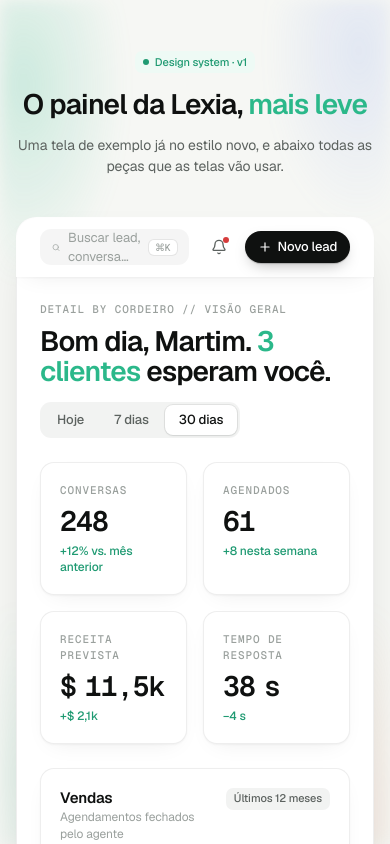
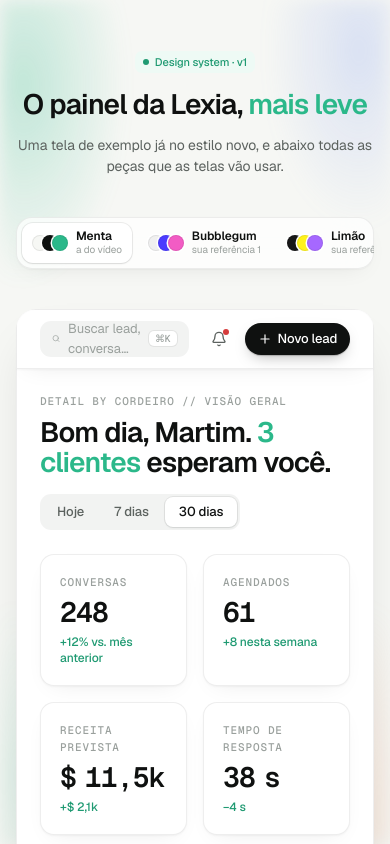
Before and after one commit to ArthurPimenta02/lexia-crm, a Next.js app: page /design in a window 390 px wide. Shown: the top 844 px of the page. Built offline with nearby package versions, Linux system fonts and the light colour scheme.

Commit message:
Design system: 8 paletas trocáveis na vitrine (/design#nome), todas as cores passam por tokens
Co-Authored-By: Claude Opus 5.5 <noreply@anthropic.com>

```diff
--- a/app/components/ds.tsx
+++ b/app/components/ds.tsx
@@ -245,7 +245,7 @@ export function Metrica({
       {variacao ? (
         <span
           className="text-xs font-medium"
-          style={{ color: variacao.positiva ? "var(--ds-verde-forte)" : "var(--ds-perigo)" }}
+          style={{ color: variacao.positiva ? "var(--ds-positivo)" : "var(--ds-perigo)" }}
         >
           {variacao.texto}
         </span>
--- a/app/design-system.css
+++ b/app/design-system.css
@@ -14,8 +14,8 @@
   --ds-fundo: #f6f7f4;
   --ds-superficie: #ffffff;
   --ds-superficie-2: #fafbf9;
-  --ds-linha: rgb(17 20 18 / 0.07);
-  --ds-linha-forte: rgb(17 20 18 / 0.12);
+  --ds-linha: rgb(var(--ds-tinta) / 0.07);
+  --ds-linha-forte: rgb(var(--ds-tinta) / 0.12);
 
   /* Texto */
   --ds-texto: #0f1110;
@@ -23,11 +23,20 @@
   --ds-texto-3: #9aa09d;
 
   /* Marca */
-  --ds-verde: #2bb88a;
-  --ds-verde-forte: #1f9a72;
-  --ds-verde-suave: #d6f2e7;
-  --ds-verde-fundo: #eefaf5;
-  --ds-preto: #0f1110;
+  --ds-acao: #2bb88a;
+  --ds-acao-forte: #1f9a72;
+  --ds-acao-suave: #d6f2e7;
+  --ds-acao-fundo: #eefaf5;
+  --ds-botao: #0f1110;
+  --ds-botao-texto: #ffffff;
+  --ds-acao-texto: #ffffff;
+  --ds-destaque: var(--ds-acao);
+  --ds-positivo: #1f9a72;
+  --ds-tinta: 17 20 18;
+  --ds-vidro: rgb(255 255 255 / 0.72);
+  --ds-mancha-1: #2bb88a;
+  --ds-mancha-2: #7896f0;
+  --ds-mancha-3: #f5aa82;
 
   /* Estados */
   --ds-alerta: #c2410c;
@@ -51,6 +60,7 @@
 
   background: var(--ds-fundo);
   color: var(--ds-texto);
+  transition: background-color 400ms var(--ds-curva), color 400ms var(--ds-curva);
   font-feature-settings: "cv11", "ss01";
   letter-spacing: -0.006em;
 }
@@ -62,12 +72,96 @@
   z-index: 0;
   pointer-events: none;
   background:
-    radial-gradient(38% 34% at 6% 10%, rgb(43 184 138 / 0.20), transparent 70%),
-    radial-gradient(34% 30% at 92% 6%, rgb(120 150 240 / 0.16), transparent 70%),
-    radial-gradient(40% 36% at 90% 96%, rgb(245 170 130 / 0.14), transparent 70%),
-    radial-gradient(30% 30% at 4% 92%, rgb(43 184 138 / 0.08), transparent 70%);
+    radial-gradient(38% 34% at 6% 10%, color-mix(in oklab, var(--ds-mancha-1) 26%, transparent), transparent 70%),
+    radial-gradient(34% 30% at 92% 6%, color-mix(in oklab, var(--ds-mancha-2) 22%, transparent), transparent 70%),
+    radial-gradient(40% 36% at 90% 96%, color-mix(in oklab, var(--ds-mancha-3) 20%, transparent), transparent 70%),
+    radial-gradient(30% 30% at 4% 92%, color-mix(in oklab, var(--ds-mancha-1) 10%, transparent), transparent 70%);
   filter: blur(8px);
 }
+
+
+/* ================================================================
+ * Paletas em avaliação. Cada uma só reescreve tokens; as peças não
+ * mudam. A escolhida vira o valor de origem do `.ds`.
+ * ================================================================ */
+
+/* 2. Bubblegum — referência 1 (violeta galáctico + rosa chiclete) */
+.ds[data-paleta="bubblegum"] {
+  --ds-fundo: #f0f0f0;
+  --ds-botao: #121218; --ds-botao-texto: #ffffff;
+  --ds-acao: #4b3bff; --ds-acao-forte: #3a2be0; --ds-acao-suave: #dcd8ff; --ds-acao-fundo: #efedff; --ds-acao-texto: #ffffff;
+  --ds-destaque: #f25cc4;
+  --ds-mancha-1: #ff6ad5; --ds-mancha-2: #4b3bff; --ds-mancha-3: #ff9be3;
+  --ds-tinta: 18 18 24; --ds-texto: #121218; --ds-texto-2: #5d5d6b;
+}
+
+/* 3. Limão — referência 2 (limão + preto carvão + lavanda elétrica) */
+.ds[data-paleta="limao"] {
+  --ds-fundo: #f4f3ec;
+  --ds-botao: #171717; --ds-botao-texto: #fff21a;
+  --ds-acao: #a668ff; --ds-acao-forte: #8a4beb; --ds-acao-suave: #e9dcff; --ds-acao-fundo: #f4edff; --ds-acao-texto: #ffffff;
+  --ds-destaque: #8a4beb;
+  --ds-mancha-1: #fff21a; --ds-mancha-2: #a668ff; --ds-mancha-3: #fff21a;
+  --ds-tinta: 23 23 23; --ds-texto: #171717; --ds-texto-2: #5f5e58;
+}
+
+/* 4. Barro — terracota + oliva sobre papel quente */
+.ds[data-paleta="barro"] {
+  --ds-fundo: #f3efe7; --ds-superficie: #fffdf9; --ds-superficie-2: #faf6f0;
+  --ds-botao: #2b2620; --ds-botao-texto: #ffffff;
+  --ds-acao: #c8532e; --ds-acao-forte: #a8411f; --ds-acao-suave: #f2d5c7; --ds-acao-fundo: #fbeee7; --ds-acao-texto: #ffffff;
+  --ds-destaque: #c8532e; --ds-positivo: #5f7a2e;
+  --ds-mancha-1: #c8532e; --ds-mancha-2: #8c9a55; --ds-mancha-3: #e8b86b;
+  --ds-tinta: 34 29 24; --ds-texto: #221d18; --ds-texto-2: #6b6258; --ds-texto-3: #a39a8f;
+  --ds-vidro: rgb(255 253 249 / 0.74);
+}
+
+/* 5. Cobalto — azul cobalto + coral */
+.ds[data-paleta="cobalto"] {
+  --ds-fundo: #f2f3f7;
+  --ds-botao: #0b1340; --ds-botao-texto: #ffffff;
+  --ds-acao: #2741ff; --ds-acao-forte: #1b30d6; --ds-acao-suave: #d6dcff; --ds-acao-fundo: #eef0ff; --ds-acao-texto: #ffffff;
+  --ds-destaque: #ff6b4a;
+  --ds-mancha-1: #2741ff; --ds-mancha-2: #ff6b4a; --ds-mancha-3: #9ab0ff;
+  --ds-tinta: 11 19 64; --ds-texto: #0b1340; --ds-texto-2: #5a6080;
+}
+
+/* 6. Ameixa — roxo ameixa + pêssego */
+.ds[data-paleta="ameixa"] {
+  --ds-fundo: #f7f1ec;
+  --ds-botao: #2e1640; --ds-botao-texto: #ffffff;
+  --ds-acao: #6b34a3; --ds-acao-forte: #532683; --ds-acao-suave: #e6d9f2; --ds-acao-fundo: #f4eef9; --ds-acao-texto: #ffffff;
+  --ds-destaque: #e8774a;
+  --ds-mancha-1: #ffb38a; --ds-mancha-2: #b48ae0; --ds-mancha-3: #ffd3b8;
+  --ds-tinta: 31 22 38; --ds-texto: #1f1626; --ds-texto-2: #66596f;
+}
+
+/* 7. Petróleo — verde petróleo + laranja ácido */
+.ds[data-paleta="petroleo"] {
+  --ds-fundo: #eef2f0;
+  --ds-botao: #0e3b3a; --ds-botao-texto: #ffffff;
+  --ds-acao: #ff6a13; --ds-acao-forte: #e2560a; --ds-acao-suave: #ffe0cc; --ds-acao-fundo: #fff2e9; --ds-acao-texto: #ffffff;
+  --ds-destaque: #ff6a13; --ds-positivo: #0e7a6f;
+  --ds-mancha-1: #1f7a73; --ds-mancha-2: #ff8a3d; --ds-mancha-3: #7fb8b0;
+  --ds-tinta: 14 40 39; --ds-texto: #0f2423; --ds-texto-2: #566866;
+}
+
+/* 8. Noite — modo escuro, lima elétrica + lilás */
+.ds[data-paleta="noite"] {
+  --ds-fundo: #0c0d10; --ds-superficie: #16181d; --ds-superficie-2: #1b1e24;
+  --ds-linha: rgb(255 255 255 / 0.08); --ds-linha-forte: rgb(255 255 255 / 0.14);
+  --ds-botao: #c6ff3d; --ds-botao-texto: #0c0d10;
+  --ds-acao: #c6ff3d; --ds-acao-forte: #b4f02a; --ds-acao-suave: #2c3618; --ds-acao-fundo: #1e2412; --ds-acao-texto: #0c0d10;
+  --ds-destaque: #b79cff; --ds-positivo: #6ee7a0;
+  --ds-perigo-fundo: #3a1717; --ds-alerta-fundo: #3a2414; --ds-ouro-fundo: #33280f;
+  --ds-mancha-1: #8b6cff; --ds-mancha-2: #3dd6ff; --ds-mancha-3: #c6ff3d;
+  --ds-tinta: 255 255 255; --ds-texto: #f3f4f6; --ds-texto-2: #a1a6b0; --ds-texto-3: #6b7180;
+  --ds-vidro: rgb(22 24 29 / 0.72);
+  --ds-sombra-1: 0 1px 2px rgb(0 0 0 / 0.4), 0 8px 24px -12px rgb(0 0 0 / 0.6);
+  --ds-sombra-2: 0 1px 2px rgb(0 0 0 / 0.4), 0 24px 48px -20px rgb(0 0 0 / 0.7);
+  color-scheme: dark;
+}
+.ds[data-paleta="noite"] .ds-selo-verde { color: var(--ds-acao); }
 
 /* ---------- Tipografia ---------- */
 
@@ -115,7 +209,7 @@
   line-height: 1;
 }
 .ds-destaque {
-  color: var(--ds-verde);
+  color: var(--ds-destaque);
 }
 
 /* ---------- Cartões ---------- */
@@ -132,10 +226,10 @@
   box-shadow: var(--ds-sombra-1), inset 0 0 0 1px var(--ds-linha);
 }
 .ds-vidro {
-  background: rgb(255 255 255 / 0.72);
+  background: var(--ds-vidro);
   backdrop-filter: blur(20px) saturate(170%);
   -webkit-backdrop-filter: blur(20px) saturate(170%);
-  box-shadow: inset 0 0 0 1px rgb(255 255 255 / 0.6), var(--ds-sombra-1);
+  box-shadow: inset 0 0 0 1px var(--ds-linha), var(--ds-sombra-1);
 }
 @media (prefers-reduced-transparency: reduce) {
   .ds-vidro {
@@ -173,7 +267,7 @@
   opacity: 0.45;
 }
 .ds-botao:focus-visible {
-  outline: 2px solid var(--ds-verde);
+  outline: 2px solid var(--ds-acao);
   outline-offset: 2px;
 }
 .ds-botao-p {
@@ -189,21 +283,21 @@
 }
 
 .ds-botao-primario {
-  background: var(--ds-preto);
-  color: #fff;
+  background: var(--ds-botao);
+  color: var(--ds-botao-texto);
   box-shadow: 0 1px 1px rgb(0 0 0 / 0.2), 0 6px 16px -6px rgb(0 0 0 / 0.35);
 }
 @media (hover: hover) {
-  .ds-botao-primario:not(:disabled):hover { background: #2a2d2b; }
+  .ds-botao-primario:not(:disabled):hover { background: color-mix(in oklab, var(--ds-botao) 86%, var(--ds-superficie)); }
 }
 
 .ds-botao-verde {
-  background: var(--ds-verde);
-  color: #fff;
-  box-shadow: 0 1px 1px rgb(31 154 114 / 0.3), 0 6px 16px -6px rgb(31 154 114 / 0.5);
+  background: var(--ds-acao);
+  color: var(--ds-acao-texto);
+  box-shadow: 0 1px 1px color-mix(in oklab, var(--ds-acao-forte) 30%, transparent), 0 6px 16px -6px color-mix(in oklab, var(--ds-acao-forte) 50%, transparent);
 }
 @media (hover: hover) {
-  .ds-botao-verde:not(:disabled):hover { background: var(--ds-verde-forte); }
+  .ds-botao-verde:not(:disabled):hover { background: var(--ds-acao-forte); }
 }
 
 .ds-botao-secundario {
@@ -221,7 +315,7 @@
 }
 @media (hover: hover) {
   .ds-botao-fantasma:not(:disabled):hover {
-    background: rgb(17 20 18 / 0.05);
+    background: rgb(var(--ds-tinta) / 0.05);
     color: var(--ds-texto);
   }
 }
@@ -251,8 +345,8 @@
   border-radius: 999px;
   background: currentColor;
 }
-.ds-selo-verde { background: var(--ds-verde-fundo); color: var(--ds-verde-forte); }
-.ds-selo-neutro { background: rgb(17 20 18 / 0.05); color: var(--ds-texto-2); }
+.ds-selo-verde { background: var(--ds-acao-fundo); color: var(--ds-acao-forte); }
+.ds-selo-neutro { background: rgb(var(--ds-tinta) / 0.05); color: var(--ds-texto-2); }
 .ds-selo-alerta { background: var(--ds-alerta-fundo); color: var(--ds-alerta); }
 .ds-selo-perigo { background: var(--ds-perigo-fundo); color: var(--ds-perigo); }
 .ds-selo-ouro {
@@ -260,7 +354,7 @@
   color: var(--ds-ouro);
   box-shadow: inset 0 0 0 1px rgb(183 121 31 / 0.2);
 }
-.ds-selo-escuro { background: var(--ds-preto); color: #fff; }
+.ds-selo-escuro { background: var(--ds-botao); color: var(--ds-botao-texto); }
 
 /* ---------- Segmentado (as pílulas M1…M12 da referência) ---------- */
 
@@ -286,9 +380,9 @@
   .ds-segmento:hover:not([aria-pressed="true"]) { color: var(--ds-texto); }
 }
 .ds-segmento[aria-pressed="true"] {
-  background: var(--ds-verde);
-  color: #fff;
-  box-shadow: 0 1px 1px rgb(31 154 114 / 0.3), 0 4px 12px -4px rgb(31 154 114 / 0.5);
+  background: var(--ds-acao);
+  color: var(--ds-acao-texto);
+  box-shadow: 0 1px 1px color-mix(in oklab, var(--ds-acao-forte) 30%, transparent), 0 4px 12px -4px color-mix(in oklab, var(--ds-acao-forte) 50%, transparent);
 }
 
 /* Abas em trilho (alternativa compacta) */
@@ -297,7 +391,7 @@
   padding: 3px;
   gap: 2px;
   border-radius: 11px;
-  background: rgb(17 20 18 / 0.05);
+  background: rgb(var(--ds-tinta) / 0.05);
 }
 .ds-trilho > button {
   height: 1.875rem;
@@ -321,7 +415,7 @@
   width: 2.25rem;
   height: 1.375rem;
   border-radius: 999px;
-  background: rgb(17 20 18 / 0.14);
+  background: rgb(var(--ds-tinta) / 0.14);
   transition: background-color 200ms var(--ds-curva);
   flex-shrink: 0;
   min-height: 0 !important;
@@ -334,11 +428,11 @@
   width: 1.125rem;
   height: 1.125rem;
   border-radius: 999px;
-  background: #fff;
+  background: var(--ds-superficie-elevada, #fff);
   box-shadow: 0 1px 3px rgb(0 0 0 / 0.18);
   transition: transform 260ms var(--ds-curva);
 }
-.ds-interruptor[aria-checked="true"] { background: var(--ds-verde); }
+.ds-interruptor[aria-checked="true"] { background: var(--ds-acao); }
 .ds-interruptor[aria-checked="true"]::after { transform: translateX(0.875rem); }
 
 /* ---------- Campos ---------- */
@@ -357,7 +451,7 @@
 }
 .ds-campo::placeholder { color: var(--ds-texto-3); }
 .ds-campo:focus {
-  box-shadow: inset 0 0 0 1.5px var(--ds-verde), 0 0 0 4px rgb(43 184 138 / 0.14);
+  box-shadow: inset 0 0 0 1.5px var(--ds-acao), 0 0 0 4px color-mix(in oklab, var(--ds-acao) 16%, transparent);
 }
 
 /* ---------- Etapas (lista com check verde e linha a ligar) ---------- */
@@ -373,7 +467,7 @@
   width: 2px;
   background: var(--ds-linha);
 }
-.ds-etapa[data-feita="true"]:not(:last-child)::before { background: var(--ds-verde); }
+.ds-etapa[data-feita="true"]:not(:last-child)::before { background: var(--ds-acao); }
 .ds-etapa-marca {
   display: grid;
   place-items: center;
@@ -387,8 +481,8 @@
   background: var(--ds-superficie);
 }
 .ds-etapa[data-feita="true"] .ds-etapa-marca {
-  background: var(--ds-verde);
-  color: #fff;
+  background: var(--ds-acao);
+  color: var(--ds-acao-texto);
   box-shadow: none;
 }
 
@@ -397,14 +491,14 @@
 .ds-barra {
   height: 6px;
   border-radius: 999px;
-  background: rgb(17 20 18 / 0.06);
+  background: rgb(var(--ds-tinta) / 0.06);
   overflow: hidden;
 }
 .ds-barra > span {
   display: block;
   height: 100%;
   border-radius: inherit;
-  background: var(--ds-verde);
+  background: var(--ds-acao);
   transition: width 600ms var(--ds-curva);
 }
 
@@ -421,7 +515,7 @@
   line-height: 1;
   letter-spacing: 0;
   text-align: center;
-  box-shadow: 0 0 0 2px #fff;
+  box-shadow: 0 0 0 2px var(--ds-superficie);
 }
 
 /* ---------- Navegação lateral ---------- */
@@ -439,10 +533,10 @@
   transition: background-color 160ms var(--ds-curva), color 160ms var(--ds-curva);
 }
 @media (hover: hover) {
-  .ds-nav-item:hover { background: rgb(17 20 18 / 0.04); color: var(--ds-texto); }
+  .ds-nav-item:hover { background: rgb(var(--ds-tinta) / 0.04); color: var(--ds-texto); }
 }
 .ds-nav-item[aria-current="page"] {
-  background: rgb(17 20 18 / 0.06);
+  background: rgb(var(--ds-tinta) / 0.06);
   color: var(--ds-texto);
 }
 
@@ -460,5 +554,6 @@
 /* Movimento reduzido: só um fade curto, sem deslocar nem desfocar */
 @media (prefers-reduced-motion: reduce) {
   .ds-entrar { animation: none; }
+  .ds, .ds * { transition-duration: 0s !important; }
   .ds-botao, .ds-segmento, .ds-interruptor::after, .ds-barra > span { transition: none; }
 }
--- a/app/design/vitrine.tsx
+++ b/app/design/vitrine.tsx
@@ -1,6 +1,6 @@
 "use client";
 
-import { useState } from "react";
+import { useEffect, useState } from "react";
 
 import {
   ArrowRight,
@@ -62,15 +62,15 @@ function GraficoArea() {
     <svg className="h-40 w-full" preserveAspectRatio="none" viewBox={`0 0 ${w} ${h}`}>
       <defs>
         <linearGradient id="ds-area" x1="0" x2="0" y1="0" y2="1">
-          <stop offset="0%" stopColor="var(--ds-verde)" stopOpacity="0.28" />
-          <stop offset="100%" stopColor="var(--ds-verde)" stopOpacity="0" />
+          <stop offset="0%" stopColor="var(--ds-acao)" stopOpacity="0.28" />
+          <stop offset="100%" stopColor="var(--ds-acao)" stopOpacity="0" />
         </linearGradient>
       </defs>
       {[0.25, 0.5, 0.75].map((p) => (
         <line key={p} stroke="var(--ds-linha)" strokeDasharray="3 4" x1="0" x2={w} y1={h * p} y2={h * p} />
       ))}
       <path d={`${linha} L${w},${h} L0,${h} Z`} fill="url(#ds-area)" />
-      <path d={linha} fill="none" stroke="var(--ds-verde)" strokeLinejoin="round" strokeWidth="2" vectorEffect="non-scaling-stroke" />
+      <path d={linha} fill="none" stroke="var(--ds-acao)" strokeLinejoin="round" strokeWidth="2" vectorEffect="non-scaling-stroke" />
     </svg>
   );
 }
@@ -91,7 +91,7 @@ function BarrasCanal() {
             className="w-full rounded-[8px]"
             style={{
               height: `${d.v * 1.6}px`,
-              background: i === 0 ? "var(--ds-verde)" : "var(--ds-verde-suave)",
+              background: i === 0 ? "var(--ds-acao)" : "var(--ds-acao-suave)",
             }}
           />
           <span className="ds-legenda">{d.r}</span>
@@ -113,9 +113,9 @@ function BarraLateral() {
     { i: Settings, t: "Configurações" },
   ];
   return (
-    <aside className="hidden w-60 shrink-0 flex-col gap-6 border-r border-[var(--ds-linha)] bg-white/70 p-4 backdrop-blur-xl lg:flex">
+    <aside className="hidden w-60 shrink-0 flex-col gap-6 border-r border-[var(--ds-linha)] bg-[var(--ds-vidro)] p-4 backdrop-blur-xl lg:flex">
       <div className="flex items-center gap-2.5 px-1.5">
-        <span className="grid size-7 place-items-center rounded-[8px] bg-[var(--ds-verde)] text-[0.75rem] font-bold text-white">L</span>
+        <span className="grid size-7 place-items-center rounded-[8px] bg-[var(--ds-acao)] text-[0.75rem] font-bold text-[var(--ds-acao-texto)]">L</span>
         <div className="leading-tight">
           <p className="text-[0.8125rem] font-semibold">Lexia</p>
           <p className="ds-legenda">Detail by Cordeiro</p>
@@ -127,7 +127,7 @@ function BarraLateral() {
             <Icone size={16} strokeWidth={1.75} />
             <span className="flex-1">{t}</span>
             {n ? (
-              <span className="grid size-[1.125rem] place-items-center rounded-full bg-[var(--ds-preto)] text-[0.625rem] font-semibold text-white">
+              <span className="grid size-[1.125rem] place-items-center rounded-full bg-[var(--ds-botao)] text-[0.625rem] font-semibold text-[var(--ds-botao-texto)]">
                 {n}
               </span>
             ) : null}
@@ -157,10 +157,10 @@ function TelaExemplo() {
         <div className="flex min-w-0 flex-1 flex-col">
           {/* Barra de topo em vidro */}
           <header className="ds-vidro sticky top-0 z-10 flex items-center gap-3 px-6 py-3">
-            <div className="flex h-9 flex-1 items-center gap-2 rounded-[11px] bg-[rgb(17_20_18/0.04)] px-3 text-[var(--ds-texto-3)] sm:max-w-xs">
+            <div className="flex h-9 flex-1 items-center gap-2 rounded-[11px] bg-[rgb(var(--ds-tinta)/0.05)] px-3 text-[var(--ds-texto-3)] sm:max-w-xs">
               <Search size={15} />
               <span className="text-[0.8125rem]">Buscar lead, conversa…</span>
-              <kbd className="ml-auto rounded-[5px] bg-white px-1.5 text-[0.625rem] font-medium shadow-[0_0_0_1px_var(--ds-linha)]">⌘K</kbd>
+              <kbd className="ml-auto rounded-[5px] bg-[var(--ds-superficie)] px-1.5 text-[0.625rem] font-medium shadow-[0_0_0_1px_var(--ds-linha)]">⌘K</kbd>
             </div>
             <div className="ml-auto flex items-center gap-2">
               <button aria-label="Avisos" className="ds-botao ds-botao-fantasma relative !h-9 !w-9 !p-0">
@@ -240,12 +240,12 @@ function TelaExemplo() {
                   {conversas.map((c) => (
                     <li key={c.nome}>
                       <a
-                        className="flex items-center gap-3 rounded-[12px] px-3 py-2.5 transition-colors hover:bg-[rgb(17_20_18/0.03)]"
+                        className="flex items-center gap-3 rounded-[12px] px-3 py-2.5 transition-colors hover:bg-[rgb(var(--ds-tinta)/0.04)]"
                         href="#"
                       >
                         <div className="relative">
                           <Avatar nome={c.nome} tamanho={34} />
-                          <span className="absolute -right-0.5 -bottom-0.5 grid size-4 place-items-center rounded-full bg-white">
+                          <span className="absolute -right-0.5 -bottom-0.5 grid size-4 place-items-center rounded-full bg-[var(--ds-superficie)]">
                             {c.canal === "wa" ? (
                               <WhatsAppGlyph className="size-3 text-[#25d366]" />
                             ) : (
@@ -344,12 +344,12 @@ function Catalogo() {
       <Cartao className="p-6">
         <p className="ds-sobretitulo">01 // cores</p>
         <div className="mt-4 grid grid-cols-2 gap-4">
-          <Amostra cor="var(--ds-fundo)" nome="Fundo" nota="#f6f7f4" />
-          <Amostra cor="var(--ds-superficie)" nome="Superfície" nota="#ffffff" />
-          <Amostra cor="var(--ds-preto)" nome="Preto (ação principal)" nota="#0f1110" />
-          <Amostra cor="var(--ds-verde)" nome="Verde (marca)" nota="#2bb88a" />
-          <Amostra cor="var(--ds-verde-suave)" nome="Verde suave" nota="#d6f2e7" />
-          <Amostra cor="var(--ds-texto-2)" nome="Texto secundário" nota="#5c625f" />
+          <Amostra cor="var(--ds-fundo)" nome="Fundo" nota="--ds-fundo" />
+          <Amostra cor="var(--ds-superficie)" nome="Superfície" nota="--ds-superficie" />
+          <Amostra cor="var(--ds-botao)" nome="Botão principal" nota="--ds-botao" />
+          <Amostra cor="var(--ds-acao)" nome="Cor de ação" nota="--ds-acao" />
+          <Amostra cor="var(--ds-acao-suave)" nome="Ação suave" nota="--ds-acao-suave" />
+          <Amostra cor="var(--ds-destaque)" nome="Destaque" nota="--ds-destaque" />
         </div>
       </Cartao>
 
@@ -471,9 +471,66 @@ function Catalogo() {
   );
 }
 
+
+const paletas = [
+  { id: "menta", nome: "Menta", nota: "a do vídeo", cores: ["#f6f7f4", "#0f1110", "#2bb88a"] },
+  { id: "bubblegum", nome: "Bubblegum", nota: "sua referência 1", cores: ["#f0f0f0", "#4b3bff", "#f25cc4"] },
+  { id: "limao", nome: "Limão", nota: "sua referência 2", cores: ["#171717", "#fff21a", "#a668ff"] },
+  { id: "barro", nome: "Barro", nota: "terracota + oliva", cores: ["#f3efe7", "#c8532e", "#8c9a55"] },
+  { id: "cobalto", nome: "Cobalto", nota: "cobalto + coral", cores: ["#0b1340", "#2741ff", "#ff6b4a"] },
+  { id: "ameixa", nome: "Ameixa", nota: "ameixa + pêssego", cores: ["#2e1640", "#6b34a3", "#ffb38a"] },
+  { id: "petroleo", nome: "Petróleo", nota: "petróleo + laranja ácido", cores: ["#0e3b3a", "#ff6a13", "#eef2f0"] },
+  { id: "noite", nome: "Noite", nota: "escuro, lima + lilás", cores: ["#0c0d10", "#c6ff3d", "#b79cff"] },
+] as const;
+
+type IdPaleta = (typeof paletas)[number]["id"];
+
+function SeletorPaleta({ onChange, valor }: { onChange: (v: IdPaleta) => void; valor: IdPaleta }) {
+  return (
+    <div className="ds-vidro sticky top-3 z-20 mx-auto flex max-w-full gap-1.5 overflow-x-auto rounded-[16px] p-1.5">
+      {paletas.map((p) => (
+        <button
+          aria-pressed={p.id === valor}
+          className="flex shrink-0 items-center gap-2 rounded-[11px] px-2.5 py-1.5 text-left transition-colors aria-pressed:bg-[var(--ds-superficie)] aria-pressed:shadow-[0_1px_2px_rgb(0_0_0/0.08),0_0_0_1px_var(--ds-linha)]"
+          key={p.id}
+          onClick={() => onChange(p.id)}
+          type="button"
+        >
+          <span className="flex -space-x-1.5">
+            {p.cores.map((c) => (
+              <span className="size-4 rounded-full shadow-[0_0_0_1.5px_var(--ds-superficie),inset_0_0_0_1px_rgb(0_0_0/0.08)]" key={c} style={{ background: c }} />
+            ))}
+          </span>
+          <span className="leading-tight">
+            <span className="block text-[0.75rem] font-semibold">{p.nome}</span>
+            <span className="block text-[0.625rem] text-[var(--ds-texto-3)]">{p.nota}</span>
+          </span>
+        </button>
+      ))}
+    </div>
+  );
+}
+
 export function Vitrine() {
+  const [paleta, setPaleta] = useState<IdPaleta>("menta");
+
+  // A paleta vai no endereço (/design#noite) para dar para partilhar.
+  useEffect(() => {
+    const ler = () => {
+      const h = window.location.hash.slice(1);
+      if (paletas.some((p) => p.id === h)) setPaleta(h as IdPaleta);
+    };
+    ler();
+    window.addEventListener("hashchange", ler);
+    return () => window.removeEventListener("hashchange", ler);
+  }, []);
+
+  const escolher = (v: IdPaleta) => {
+    setPaleta(v);
+    history.replaceState(null, "", `#${v}`);
+  };
   return (
-    <div className="ds relative min-h-screen">
+    <div className="ds relative min-h-screen" data-paleta={paleta}>
       <div aria-hidden className="ds-aurora" />
       <div className="relative z-[1] mx-auto flex max-w-[1320px] flex-col gap-10 px-4 py-12 sm:px-8">
         <header className="flex flex-col items-center gap-4 text-center">
@@ -488,6 +545,8 @@ export function Vitrine() {
           </p>
         </header>
 
+        <SeletorPaleta onChange={escolher} valor={paleta} />
+
         <section className="ds-entrar" style={{ ["--i" as string]: 3 }}>
           <TelaExemplo />
         </section>
```
